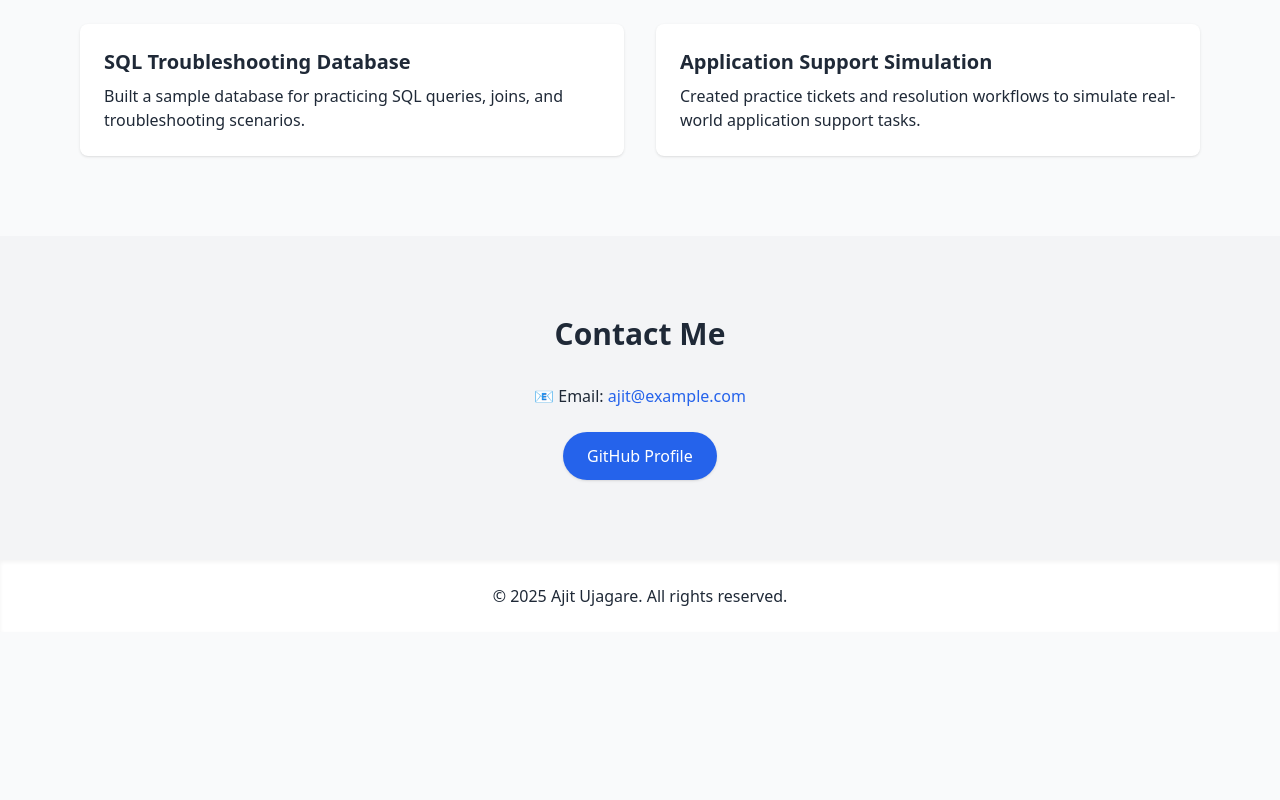
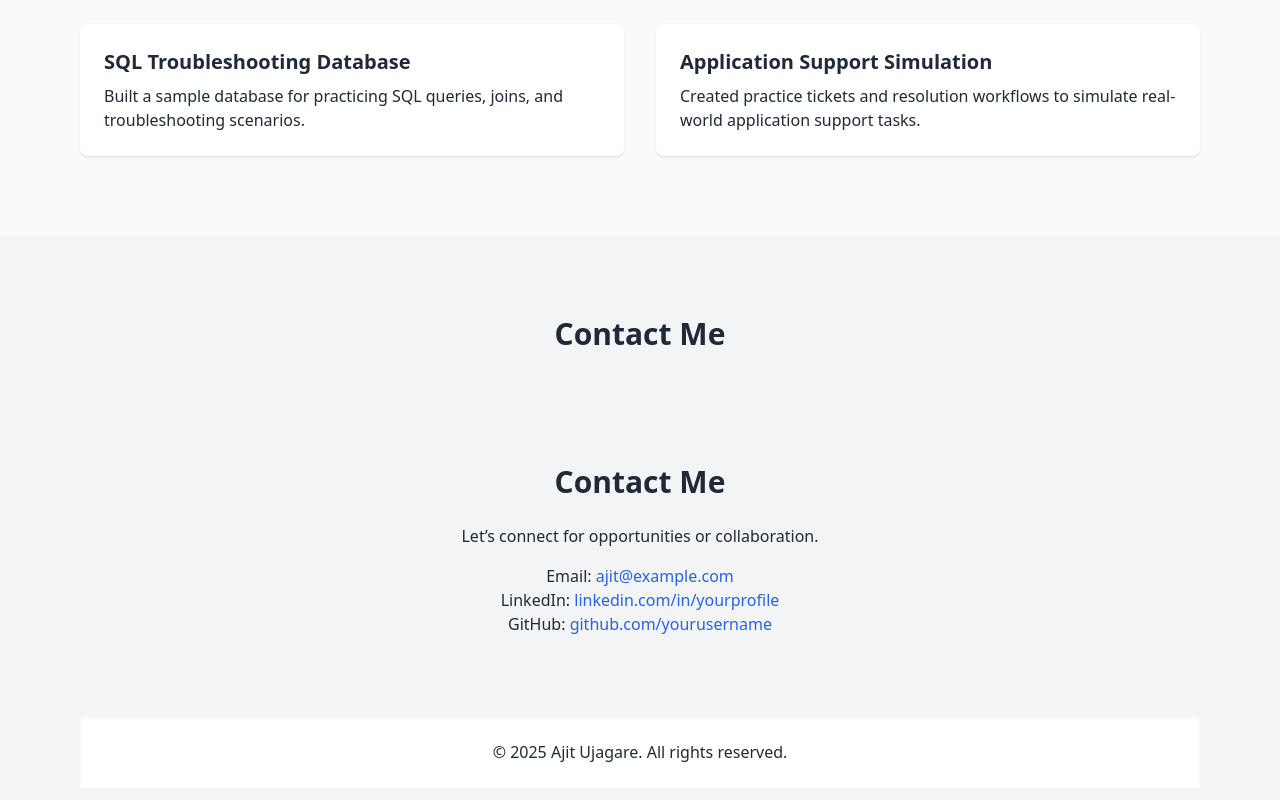
Before and after one commit to ajit-ujagare/ajit-resume, a plain HTML site: page index.html in a window 1280 px wide. Shown: the part 1740-2540 px from the top of the page. Before the commit the page ends 2372 px from the top, so only its background shows below. Drawn offline with nearby package versions, Linux system fonts and the light colour scheme.

Commit message:
Update index.html

```diff
--- a/index.html
+++ b/index.html
@@ -82,10 +82,15 @@
   <section id="contact" class="py-20 bg-gray-100">
     <div class="max-w-6xl mx-auto px-4 text-center">
       <h3 class="text-3xl font-bold mb-8" data-aos="fade-up">Contact Me</h3>
-      <p class="mb-6">📧 Email: <a href="mailto:ajit@example.com" class="text-blue-600">ajit@example.com</a></p>
-      <a href="https://github.com/yourusername" target="_blank" class="inline-block px-6 py-3 bg-blue-600 text-white rounded-full shadow hover:bg-blue-700" data-aos="zoom-in">GitHub Profile</a>
-    </div>
+
+<section id="contact" class="py-20 bg-gray-100 text-center">
+    <h3 class="text-3xl font-bold mb-6">Contact Me</h3>
+    <p class="mb-4">Let’s connect for opportunities or collaboration.</p>
+    <p>Email: <a href="mailto:ajit@example.com" class="text-blue-600 hover:underline">ajit@example.com</a></p>
+    <p>LinkedIn: <a href="https://linkedin.com/in/yourprofile" class="text-blue-600 hover:underline">linkedin.com/in/yourprofile</a></p>
+    <p>GitHub: <a href="https://github.com/yourusername" class="text-blue-600 hover:underline">github.com/yourusername</a></p>
   </section>
+
 
   <!-- Footer -->
   <footer class="py-6 bg-white text-center shadow-inner">
```
